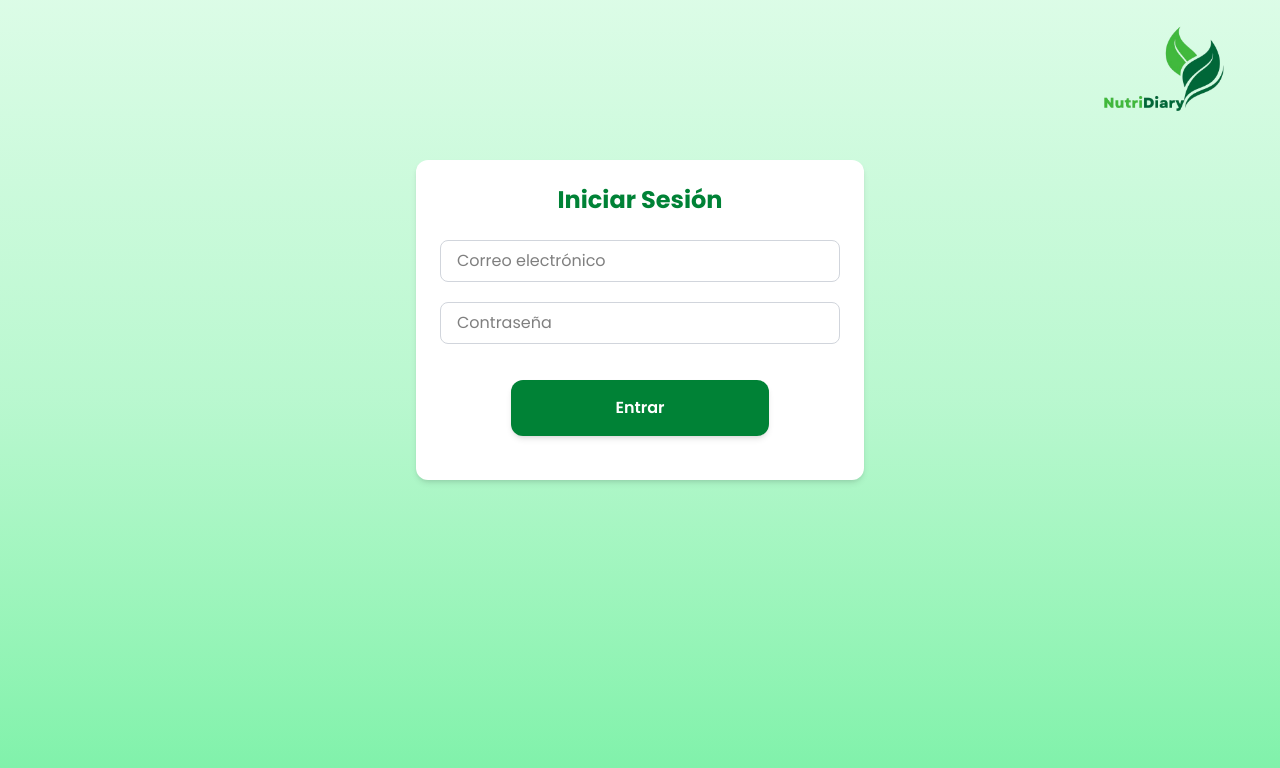
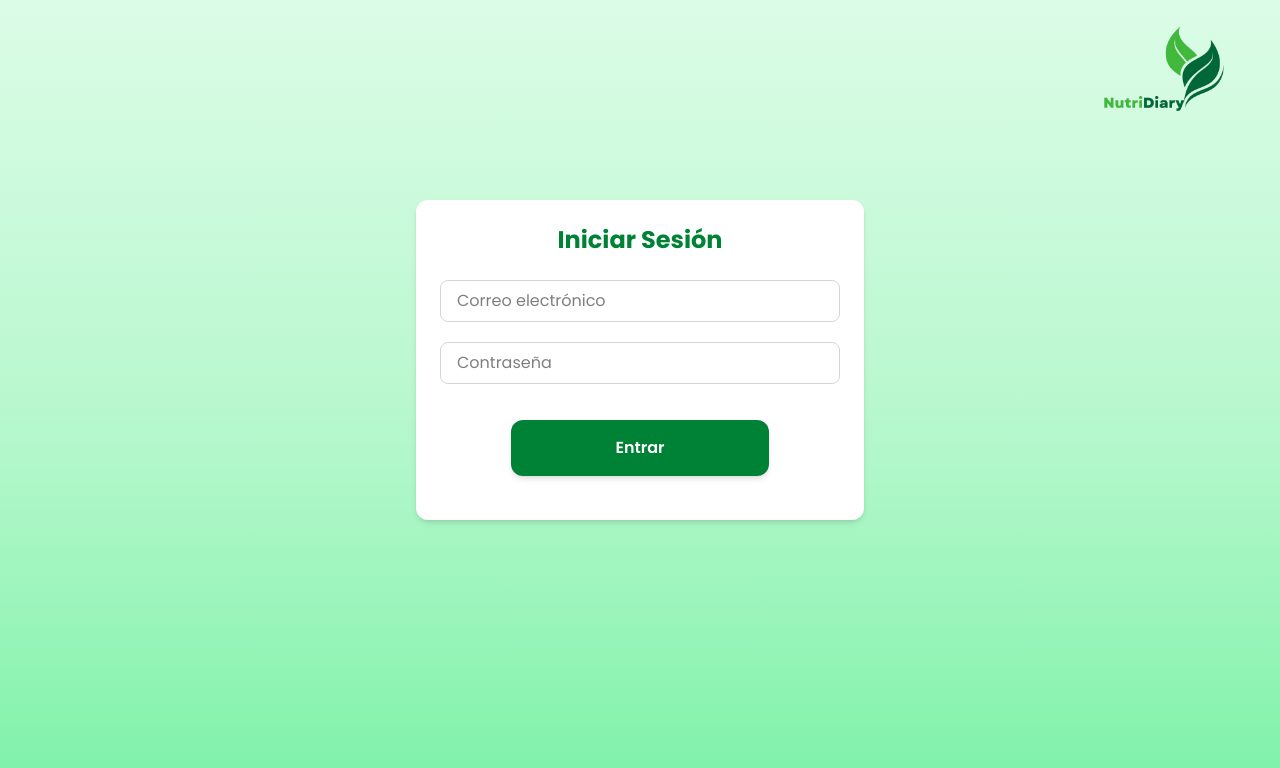
Before and after one commit to Antxon05/front-tfggestioncalorias, a React (Vite) app: page /login in a window 1280 px wide. Shown: the top 768 px of the page. Built offline with nearby package versions, Linux system fonts and the light colour scheme.

Commit message:
Se crea las funciones de login y el acceso a la base de datos, se hace comprobaciones de errores, se crea también la pantalla de dashboard y envia cuando te logueas

```diff
--- a/src/App.tsx
+++ b/src/App.tsx
@@ -3,7 +3,7 @@ import Home from "./pages/Home";
 import Login from "./pages/Login";
 import Register from "./pages/Register";
 import AboutUs from "./pages/AboutUs";
-import "flyonui/flyonui";
+import Dashboard from "./pages/Dashboard";
 
 function App() {
   return (
@@ -14,6 +14,7 @@ function App() {
           <Route path="/about" element={<AboutUs />} />
           <Route path="/login" element={<Login />} />
           <Route path="/register" element={<Register />} />
+          <Route path="/dashboard" element={<Dashboard />} />
         </Routes>
       </BrowserRouter>
     </div>
--- /dev/null
+++ b/src/components/layout/LoginForm.tsx
@@ -0,0 +1,89 @@
+import { useState } from "react";
+import Button from "../ui/Button";
+import { Navigate, useNavigate } from "react-router-dom";
+
+function LoginForm() {
+  const [email, setEmail] = useState("");
+  const [password, setPassword] = useState("");
+  const [error, setError] = useState("");
+
+  const navigate = useNavigate();
+
+  const handleSubmit = async (e: React.FormEvent) => {
+    e.preventDefault();
+    setError("");
+
+    try {
+      const response = await fetch("http://localhost:8080/api/auth/login", {
+        method: "POST",
+        headers: {
+          "Content-Type": "application/json",
+        },
+        body: JSON.stringify({ email, password }),
+      });
+
+      if (!response.ok) {
+        throw new Error("Correo o contraseña incorrectos");
+      }
+
+      const data = await response.json();
+      console.log("Respuesta del servidor: ", data);
+
+      localStorage.setItem("token", data.token);
+      navigate("/dashboard");
+    } catch (error: any) {
+      setError(error.mesage || "Error al iniciar sesión");
+    }
+  };
+
+  return (
+    <div className="flex justify-center px-4 mt-10">
+      <form
+        onSubmit={handleSubmit}
+        className="bg-white p-6 rounded-xl shadow-md w-full max-w-md"
+      >
+        <h2 className="text-2xl font-bold mb-6 text-green-700 text-center">
+          Iniciar Sesión
+        </h2>
+
+        <div className="flex flex-col gap-4">
+          <div className="flex flex-col gap-5">
+            <input
+              type="email"
+              placeholder="Correo electrónico"
+              value={email}
+              onChange={(e) => setEmail(e.target.value)}
+              className={`flex-1 px-4 py-2 border ${
+                error ? "border-red-500" : "border-gray-300"
+              } rounded-lg focus:outline-none focus:ring-2 ${
+                error ? "focus:ring-red-400" : "focus:ring-green-400"
+              }`}
+            />
+            <input
+              type="password"
+              placeholder="Contraseña"
+              value={password}
+              onChange={(e) => setPassword(e.target.value)}
+              className={`flex-1 px-4 py-2 border ${
+                error ? "border-red-500" : "border-gray-300"
+              } rounded-lg focus:outline-none focus:ring-2 ${
+                error ? "focus:ring-red-400" : "focus:ring-green-400"
+              }`}
+            />
+          </div>
+
+          <div className="flex justify-center m-5">
+            <Button type="submit">Entrar</Button>
+          </div>
+          {error && (
+            <p className="text-red-600 text-center mt-4 font-semibold">
+              {error}
+            </p>
+          )}
+        </div>
+      </form>
+    </div>
+  );
+}
+
+export default LoginForm;
--- a/src/components/layout/Navbar.tsx
+++ b/src/components/layout/Navbar.tsx
@@ -18,7 +18,7 @@ function Navbar() {
     );
   }
 
-  if (["/about", "/login", "/register"].includes(currentPath)) {
+  if (["/about", "/login", "/register", "/dashboard"].includes(currentPath)) {
     return (
       <header className="w-full p-0 flex top-0 left-0 z-50">
         <Link
--- a/src/components/ui/Button.tsx
+++ b/src/components/ui/Button.tsx
@@ -1,14 +1,15 @@
-import type { ReactNode } from "react";
+import type { ButtonHTMLAttributes, ReactNode } from "react";
 
 type Props = {
   children: ReactNode;
-};
+} & ButtonHTMLAttributes<HTMLButtonElement>;
 
-function Button({ children }: Props) {
+function Button({ children, ...props }: Props) {
   return (
     <button
       type="button"
       className="cursor-pointer bg-green-700 text-white font-semibold px-26 py-4 rounded-xl shadow-md transition-all duration-300 ease-out hover:bg-green-600 hover:scale-105"
+      {...props}
     >
       {children}
     </button>
--- a/src/pages/AboutUs.tsx
+++ b/src/pages/AboutUs.tsx
@@ -7,7 +7,7 @@ function AboutUs() {
     <>
       <Navbar />
       <motion.div
-        className="min-h-screen flex flex-col items-center justify-center mt-5 px-4"
+        className="min-h-screen flex flex-col items-center mt-5 px-4"
         initial={{ opacity: 0, y: 50 }}
         animate={{ opacity: 1, y: 0 }}
         transition={{ duration: 0.8, ease: "easeIn" }}
--- /dev/null
+++ b/src/pages/Dashboard.tsx
@@ -0,0 +1,12 @@
+import Navbar from "../components/layout/Navbar";
+
+function Dashboard() {
+  return (
+    <>
+      <Navbar />
+      <h1>Estamos en el menú principal</h1>
+    </>
+  );
+}
+
+export default Dashboard;
--- a/src/pages/Login.tsx
+++ b/src/pages/Login.tsx
@@ -1,36 +1,11 @@
+import LoginForm from "../components/layout/LoginForm";
 import Navbar from "../components/layout/Navbar";
-import Button from "../components/ui/Button";
 
 function Login() {
   return (
     <>
       <Navbar />
-      <div className="flex items-center justify-evenly px-4">
-        <form className="bg-white p-6 rounded-xl shadow-md w-full max-w-md">
-          <h2 className="text-2xl font-bold mb-6 text-green-700 text-center">
-            Iniciar Sesión
-          </h2>
-
-          <div className="flex flex-col gap-4">
-            <div className="flex flex-col gap-5">
-              <input
-                type="email"
-                placeholder="Correo electrónico"
-                className="flex-1 px-4 py-2 border border-gray-300 rounded-lg focus:outline-none focus:ring-2 focus:ring-green-400"
-              />
-              <input
-                type="password"
-                placeholder="Contraseña"
-                className="flex-1 px-4 py-2 border border-gray-300 rounded-lg focus:outline-none focus:ring-2 focus:ring-green-400"
-              />
-            </div>
-
-            <div className="flex justify-center m-5">
-              <Button>Entrar</Button>
-            </div>
-          </div>
-        </form>
-      </div>
+      <LoginForm></LoginForm>
     </>
   );
 }
```
